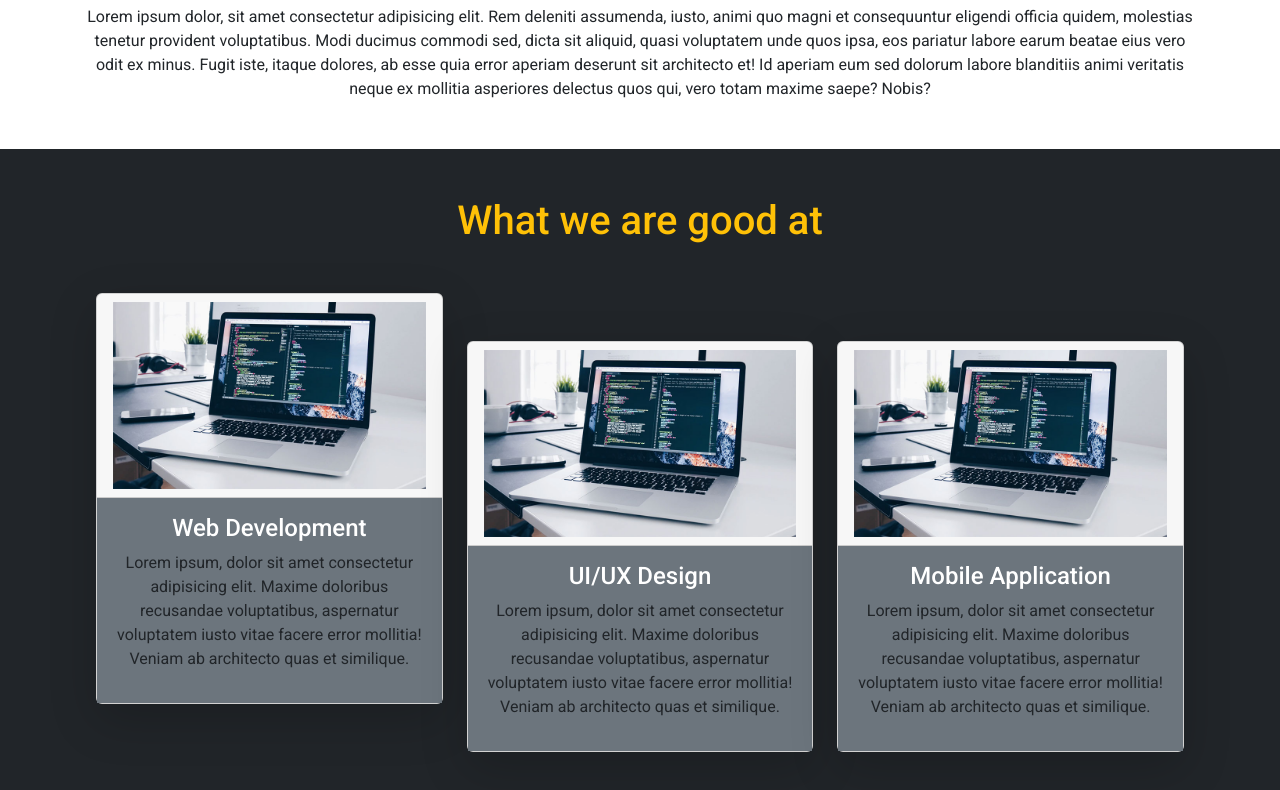
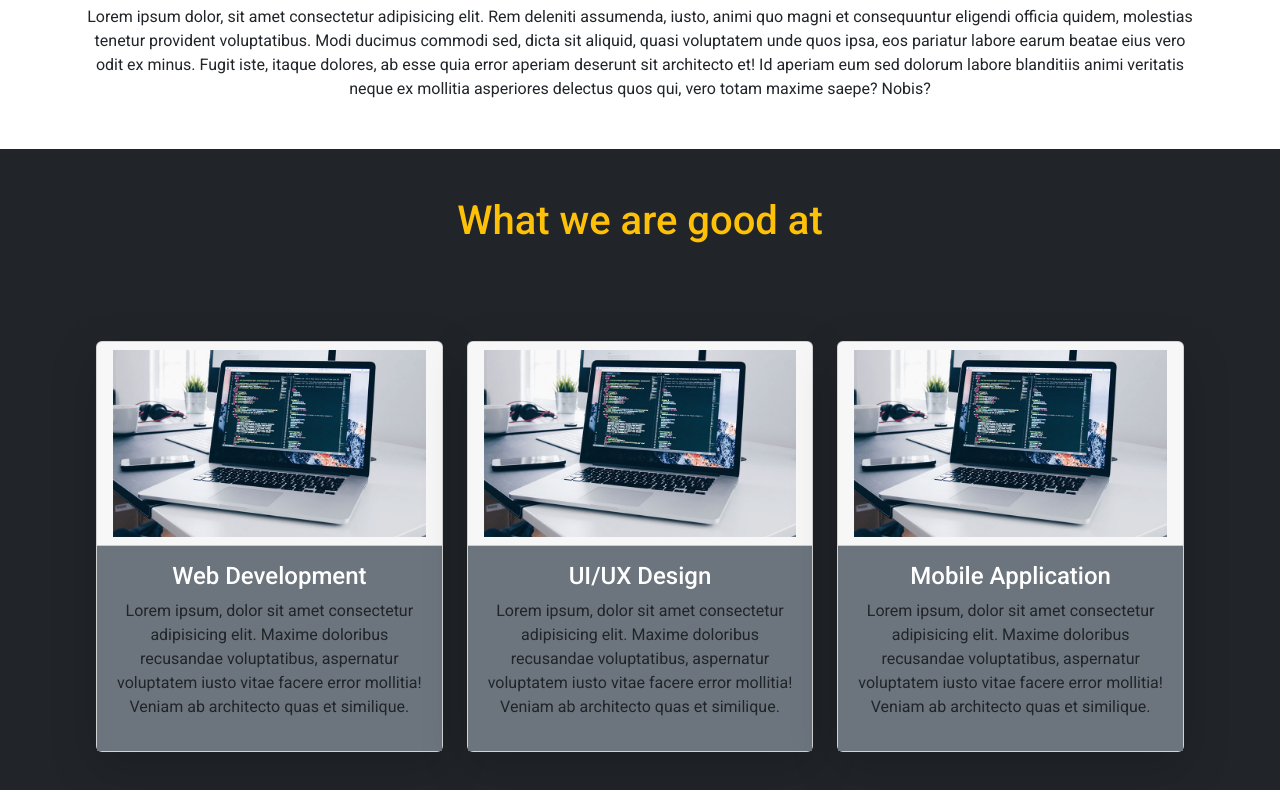
Before and after one commit to A-Tech-Services/Myportfolio, a plain HTML site: page index.html in a window 1280 px wide. Shown: the part 976-1766 px from the top of the page. Drawn offline with nearby package versions, Linux system fonts and the light colour scheme.

Commit message:
my portfolio

```diff
--- a/index.html
+++ b/index.html
@@ -99,7 +99,8 @@
             <h1 class="text-warning text-center" id="aboutus">What we are good at</h1>
             <div class="m-5 grid">
                 <div class="row">
-                    <div class="col-lg-4">
+                    <div class="col-lg-4 mt-5
+                    mt-5">
                         <div class="card shadow-lg">
                             <div class="card-header">
                                 <img src="/images/head3.jpg" alt="" class="img-fluid">
```
